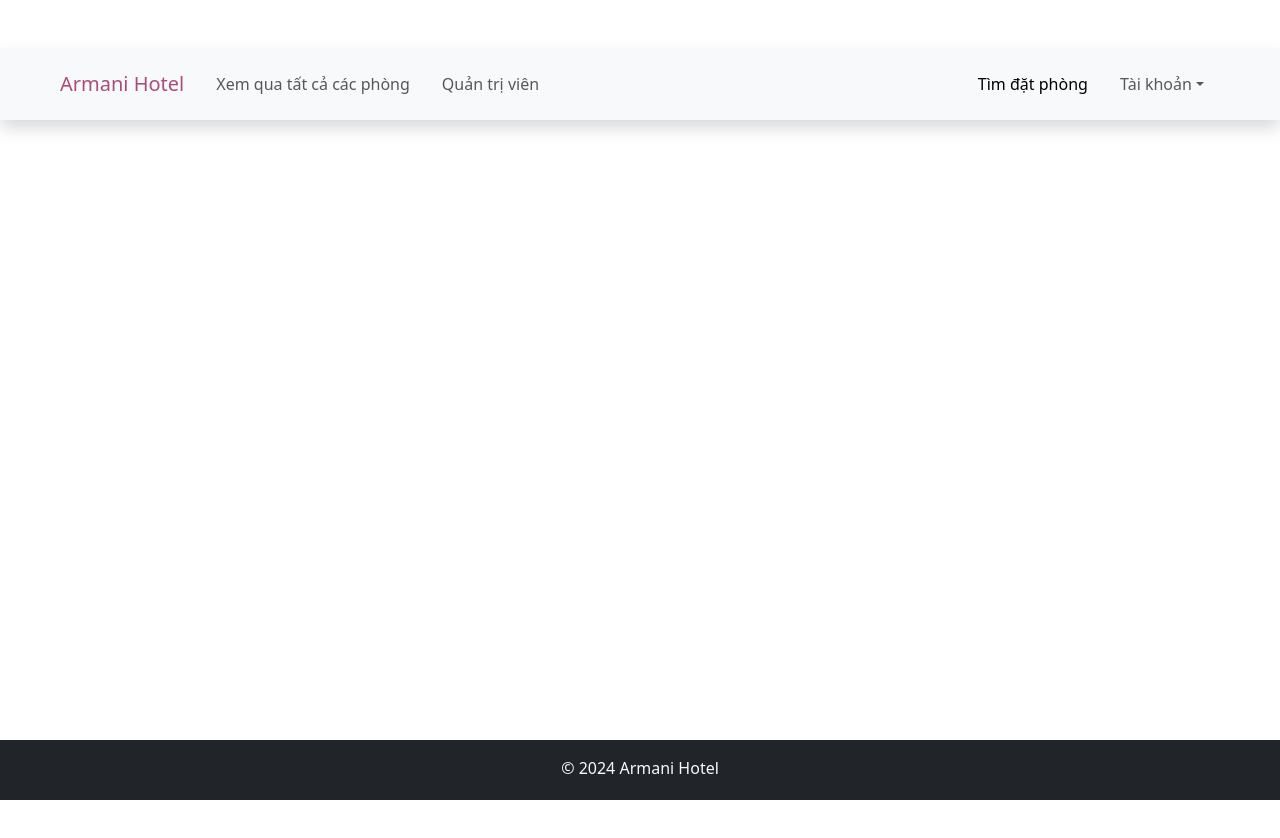
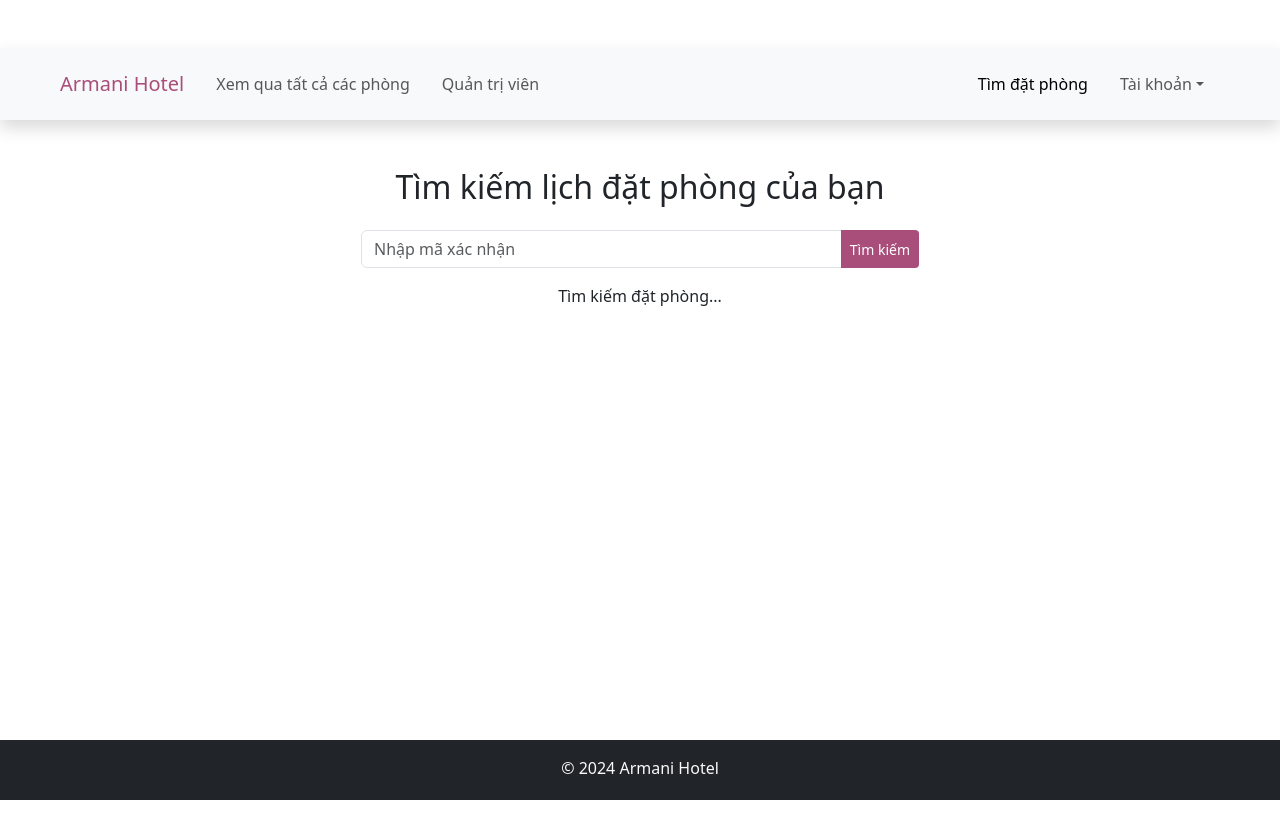
Before and after one commit to Pham-Vung/hotel-booking-app-client, a React (Vite) app: page /find-booking in a window 1280 px wide. Shown: the top 838 px of the page. Built offline with nearby package versions, Linux system fonts and the light colour scheme.

Commit message:
find booking by the confirmationCode forntend, dựng khung tìm kiếm kiểu phòng chưa bị đặt

```diff
--- a/src/App.jsx
+++ b/src/App.jsx
@@ -14,6 +14,7 @@ import Admin from './components/admin/Admin.jsx';
 import Checkout from './components/booking/Checkout.jsx';
 import BookingSuccess from './components/booking/BookingSuccess.jsx';
 import Bookings from './components/booking/Bookings.jsx';
+import FindBooking from './components/booking/FindBooking.jsx';
 
 
 function App() {
@@ -33,6 +34,7 @@ function App() {
             <Route path='/admin' element={<Admin />} />
             <Route path='/booking-success' element={<BookingSuccess />} />
             <Route path='/existing-bookings' element={<Bookings />} />
+            <Route path='/find-booking' element={<FindBooking />} />
           </Routes>
         </Router>
         <Footer />
--- /dev/null
+++ b/src/components/booking/FindBooking.jsx
@@ -0,0 +1,149 @@
+import React, { useState } from 'react';
+import { cancelBooking, getBookingByComfirmationCode } from '../utils/ApiFunctions';
+
+const FindBooking = () => {
+    const [confirmationCode, setConfirmationCode] = useState("");
+    const [error, setError] = useState("");
+    const [successMessage, setSuccessMessage] = useState("");
+    const [isLoading, setIsLoading] = useState(false);
+    const [isDeleted, setIsDeleted] = useState(false);
+    const [bookingInfo, setBookingInfo] = useState({
+        bookingConfirmationCode: "",
+        bookingId: "",
+        room: { id: "", roomType: "" },
+        roomNumber: "",
+        checkInDate: "",
+        checkOutDate: "",
+        guestName: "",
+        guestEmail: "",
+        numberOfAdults: "",
+        numberOfChildren: "",
+        totalNumberOfGuests: ""
+    });
+
+    const clearBookingInfo = {
+        bookingConfirmationCode: "",
+        bookingId: "",
+        room: { id: "", roomType: "" },
+        roomNumber: "",
+        checkInDate: "",
+        checkOutDate: "",
+        guestName: "",
+        guestEmail: "",
+        numberOfAdults: "",
+        numberOfChildren: "",
+        totalNumberOfGuests: ""
+    }
+
+    const toISOString = (dateArray) => {
+        const [year, month, day] = dateArray;
+        return `${year}-${month.toString().padStart(2, '0')}-${day.toString().padStart(2, '0')}`;
+    }
+
+    const handleInputChange = (e) => {
+        setConfirmationCode(e.target.value);
+    }
+
+    const handleFormSubmit = async (e) => {
+        e.preventDefault();
+        setIsLoading(true);
+
+        try {
+            const data = await getBookingByComfirmationCode(confirmationCode);
+            setBookingInfo(data);
+            setIsLoading(false);
+            setError("");
+        } catch (error) {
+            setBookingInfo(clearBookingInfo);
+            if (error.message) {
+                setError(error.message);
+            } else {
+                setError(error.response);
+            }
+        }
+        setTimeout(() => {
+            setIsLoading(false);
+        }, 2000);
+    }
+
+    const handleBookingCancellation = async (bookingId) => {
+        try {
+            await cancelBooking(bookingId);
+            setIsDeleted(true);
+            setSuccessMessage("Đã hủy lịch đặt phòng");
+            setBookingInfo(clearBookingInfo);
+            setConfirmationCode("");
+            setError("");
+        } catch (error) {
+            setError(error.message);
+        }
+        setTimeout(() => {
+            setSuccessMessage("");
+            setIsDeleted(false);
+        }, 2000);
+    }
+
+    return (
+        <>
+            <div className="container mt-5 d-flex flex-column justify-content-center align-items-center">
+                <h2 className='text-center mb-4'>Tìm kiếm lịch đặt phòng của bạn</h2>
+                <form onSubmit={handleFormSubmit} className='col-md-6'>
+                    <div className='input-group mb-3'>
+                        <input
+                            type="text"
+                            className='form-control'
+                            id='confirmationCode'
+                            name='confirmationCode'
+                            value={confirmationCode}
+                            onChange={handleInputChange}
+                            placeholder='Nhập mã xác nhận'
+                        />
+                        <button className='btn btn-hotel input-group-text btn-sm'>Tìm kiếm</button>
+                    </div>
+                </form>
+                {isLoading ? (
+                    <div>Đang tìm kiếm lịch đặt phòng...</div>
+                ) : error ? (
+                    <div className='text-danger'>{error}</div>
+                ) : bookingInfo.bookingConfirmationCode ? (
+                    <div className='col-md-6 mt-4 mb-5'>
+                        <h3>Thông tin đặt phòng</h3>
+                        <p className='text-success'>Mã xác nhận: {bookingInfo.bookingConfirmationCode}</p>
+                        <p>Mã phòng: {bookingInfo.room.id}</p>
+                        <p>Kiểu phòng : {bookingInfo.room.roomType}</p>
+                        <p>
+                            Ngày nhận phòng: {""}
+                            {toISOString(bookingInfo.checkInDate)}
+                        </p>
+                        <p>
+                            Ngày trả phòng: {""}
+                            {toISOString(bookingInfo.checkOutDate)}
+                        </p>
+                        <p>Tên đầy đủ: {bookingInfo.guestName}</p>
+                        <p>Email: {bookingInfo.guestEmail}</p>
+                        <p>Người lớn: {bookingInfo.numberOfAdults}</p>
+                        <p>Trẻ em: {bookingInfo.numberOfChildren}</p>
+                        <p>Tổng khách: {bookingInfo.totalNumberOfGuests}</p>
+
+                        {!isDeleted && (
+                            <button
+                                className='btn btn-danger btn-sm'
+                                onClick={() => handleBookingCancellation(bookingInfo.bookingId)}
+                            >
+                                Hủy đặt phòng
+                            </button>
+                        )}
+                    </div>
+                ) : (
+                    <div>Tìm kiếm đặt phòng...</div>
+                )}
+
+                {isDeleted && (
+                    <div className='alert alert-success mt-3 fade-show'>{successMessage}</div>
+                )}
+            </div>
+        </>
+    )
+}
+
+export default FindBooking;
```
Also changed, not shown: src/components/common/RoomSearch.jsx (added, +11 -0 lines), src/components/common/RoomSearchResult.jsx (added, +19 -0 lines), src/assets/images/LUL08452-1110x611.jpg (added).
